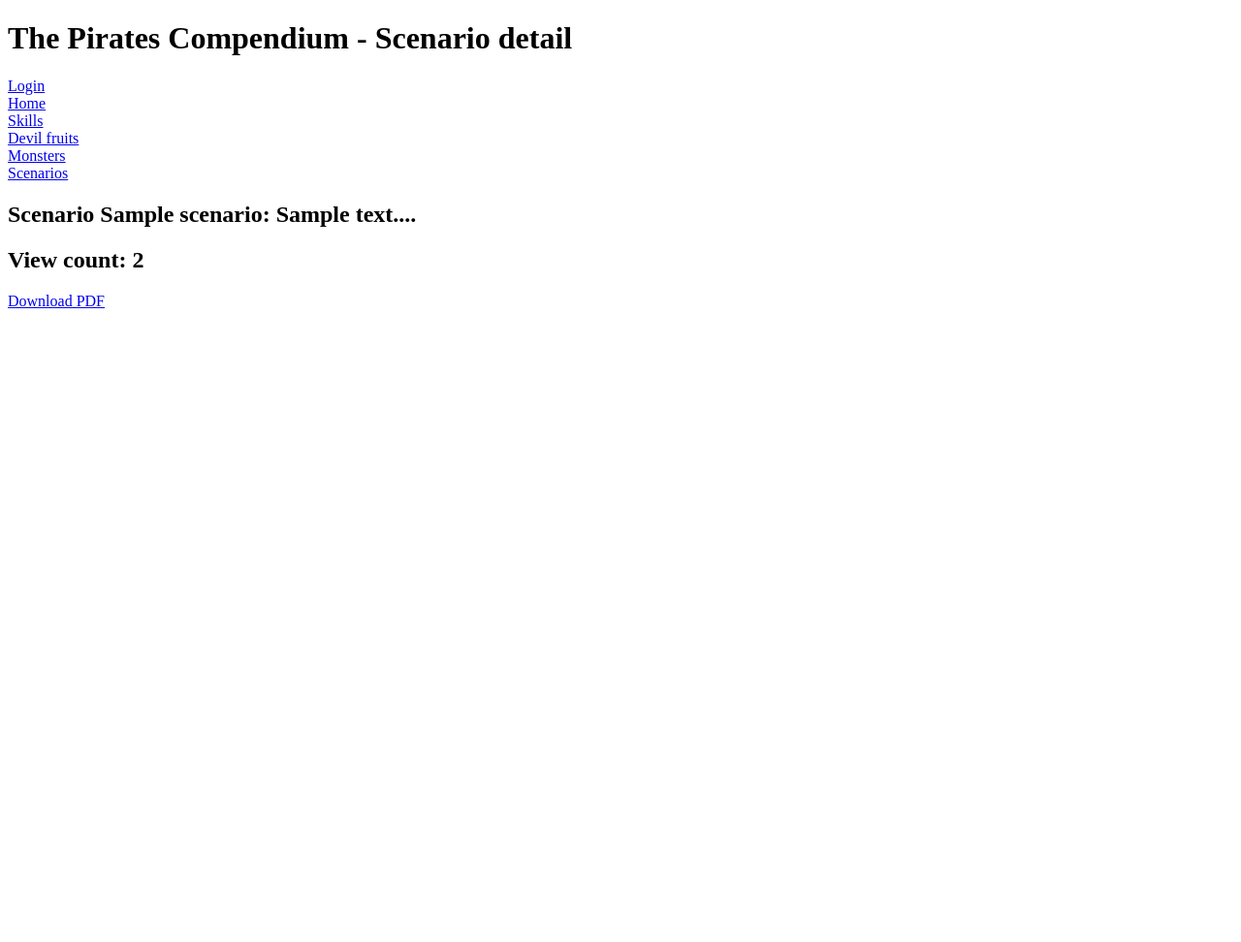
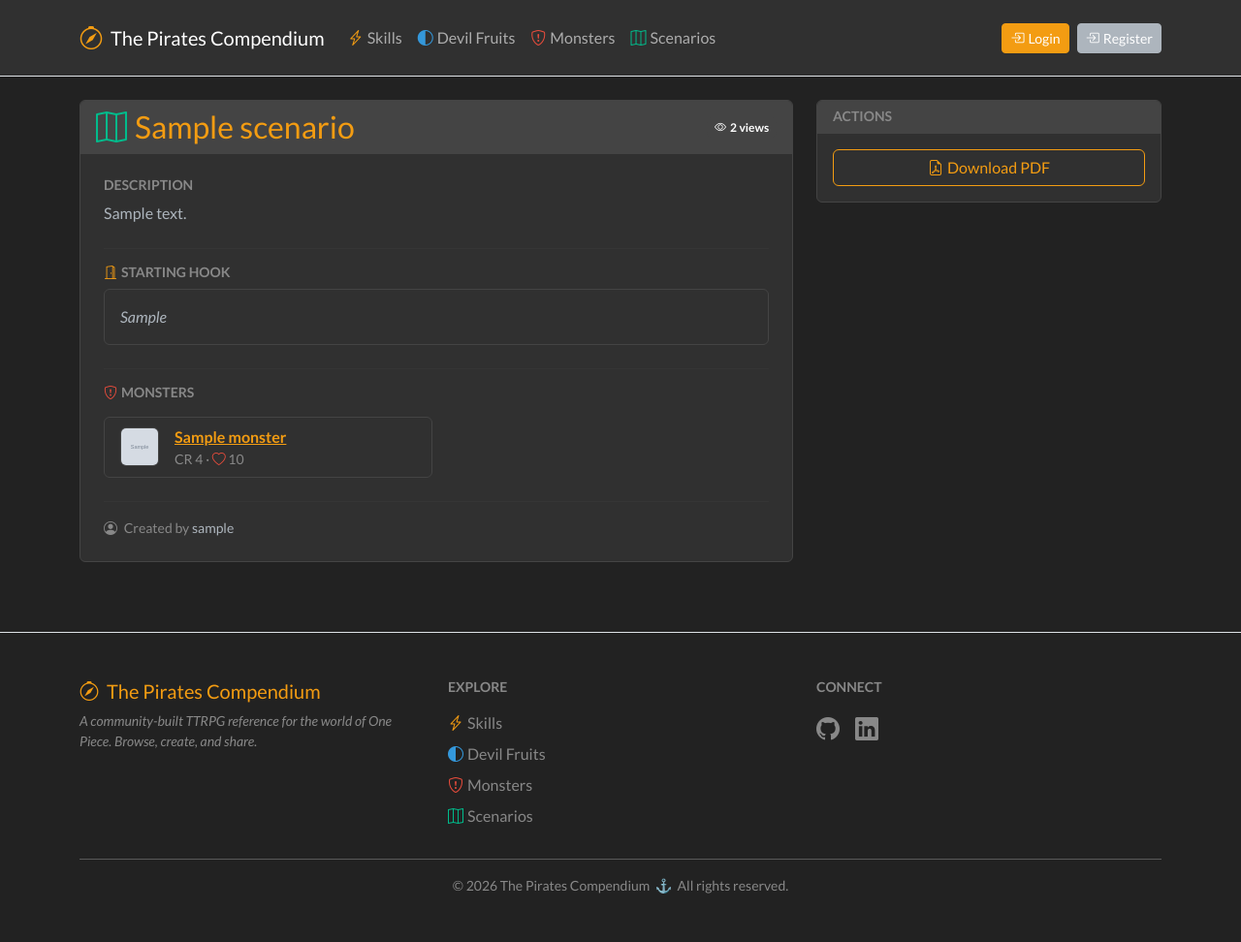
Before and after one commit to SerhiiHryniuk/the-pirates-compendium, a Django app: a page that uses templates/compendium/scenarios_templates/scenario_detail.html in a window 1280 px wide. Shown: the whole page at 97% size. Before the commit the page ends 318 px from the top, so only its background shows below. Run offline with Django 5.2, Linux system fonts and the light colour scheme; tables that the repository leaves empty hold one stand-in row (values such as "Sample post"); grey boxes marked "Sample" are stand-in pictures; some libraries are stand-ins or nearby versions.

Commit message:
style: add styles to scenario detail page

```diff
--- a/templates/compendium/scenarios_templates/scenario_detail.html
+++ b/templates/compendium/scenarios_templates/scenario_detail.html
@@ -1,35 +1,109 @@
-<!DOCTYPE html>
-<html lang="en">
-<head>
-  <meta charset="UTF-8">
-  <title>The Pirates Compendium - Scenario detail</title>
-</head>
-<body>
-  <h1>The Pirates Compendium - Scenario detail</h1>
-  {% if user.is_authenticated %}
-    <p>User: {{ user.username }}</p>
-    <form action="{% url "logout" %}" method=post>
-      {% csrf_token %}
-      <input type="hidden" name="next" value="{{ request.path }}" />
-      <button type="submit">Logout</button>
-    </form>
-  {% else %}
-    <a href="{% url "login" %}">Login</a>
-  {% endif %}
-  <br>
-  <a href="{% url "compendium:index" %}">Home</a>
-  <br>
-  <a href="{% url "compendium:skill_list" %}">Skills</a>
-  <br>
-  <a href="{% url "compendium:devil_fruit_list" %}">Devil fruits</a>
-  <br>
-  <a href="{% url "compendium:monster_list" %}">Monsters</a>
-  <br>
-  <a href="{% url "compendium:scenario_list" %}">Scenarios</a>
-  <h2>Scenario {{ scenario_detail }}</h2>
-  <h2>View count: {{ scenario_detail.view_count }}</h2>
-  <a href="{% url "compendium:scenario_pdf" slug=scenario_detail.slug %}" target="_blank">
-    Download PDF
-  </a>
-</body>
-</html>
+{% extends "compendium/base.html" %}
+
+{% block title %}{{ scenario_detail.title }} — The Pirates Compendium{% endblock %}
+
+{% block content %}
+
+  <div class="row g-4">
+
+    <div class="col-lg-8">
+      <div class="card border-secondary">
+
+        <div class="card-header border-secondary d-flex justify-content-between align-items-center">
+          <h3 class="mb-0 text-warning">
+            <i class="bi bi-map me-2 text-success"></i>{{ scenario_detail.title }}
+          </h3>
+          <span class="badge bg-secondary">
+            <i class="bi bi-eye me-1"></i>{{ scenario_detail.view_count }} views
+          </span>
+        </div>
+
+        <div class="card-body p-4">
+
+          <h6 class="text-uppercase text-muted small fw-bold mb-2">Description</h6>
+          <p class="text-light mb-4">{{ scenario_detail.description }}</p>
+
+          <hr class="border-secondary">
+
+          <h6 class="text-uppercase text-muted small fw-bold mb-2">
+            <i class="bi bi-door-open me-1 text-warning"></i>Starting Hook
+          </h6>
+          <div class="card border-secondary bg-transparent p-3 mb-4">
+            <p class="text-light fst-italic mb-0">{{ scenario_detail.starting_hook }}</p>
+          </div>
+
+          <hr class="border-secondary">
+
+          {% if scenario_detail.monsters.exists %}
+            <h6 class="text-uppercase text-muted small fw-bold mb-3">
+              <i class="bi bi-shield-exclamation me-1 text-danger"></i>Monsters
+            </h6>
+            <div class="row g-2 mb-4">
+              {% for monster in scenario_detail.monsters.all %}
+                <div class="col-sm-6">
+                  <div class="card border-secondary">
+                    <div class="card-body d-flex align-items-center gap-3 py-2 px-3">
+                      {% if monster.image %}
+                        <img
+                          src="{{ monster.image.url }}"
+                          alt="{{ monster.name }}"
+                          class="rounded border border-secondary flex-shrink-0"
+                          style="width: 40px; height: 40px; object-fit: cover;"
+                        >
+                      {% endif %}
+                      <div>
+                        <a href="{% url 'compendium:monster_detail' slug=monster.slug %}"
+                           class="text-warning fw-semibold">
+                          {{ monster.name }}
+                        </a>
+                        <p class="text-muted small mb-0">
+                          CR {{ monster.challenge_rating }}
+                          ·
+                          <i class="bi bi-heart text-danger"></i> {{ monster.health_points }}
+                        </p>
+                      </div>
+                    </div>
+                  </div>
+                </div>
+              {% endfor %}
+            </div>
+            <hr class="border-secondary">
+          {% endif %}
+
+          <p class="text-muted small mb-0">
+            <i class="bi bi-person-circle me-1"></i>
+            Created by <span class="text-light">{{ scenario_detail.author.username }}</span>
+          </p>
+
+        </div>
+      </div>
+    </div>
+
+    <div class="col-lg-4">
+      <div class="card border-secondary">
+        <div class="card-header border-secondary">
+          <h6 class="mb-0 text-muted text-uppercase small fw-bold">Actions</h6>
+        </div>
+        <div class="card-body d-grid gap-2">
+          <a href="{% url 'compendium:scenario_pdf' slug=scenario_detail.slug %}"
+             target="_blank"
+             class="btn btn-outline-warning">
+            <i class="bi bi-file-earmark-pdf me-1"></i>Download PDF
+          </a>
+          {% if user == scenario_detail.author %}
+            <a href="{% url 'compendium:scenario_update' slug=scenario_detail.slug %}"
+               class="btn btn-outline-light">
+              <i class="bi bi-pencil me-1"></i>Edit Scenario
+            </a>
+            <a href="{% url 'compendium:scenario_delete' slug=scenario_detail.slug %}"
+               class="btn btn-outline-danger">
+              <i class="bi bi-trash me-1"></i>Delete Scenario
+            </a>
+          {% endif %}
+        </div>
+      </div>
+    </div>
+
+  </div>
+
+{% endblock %}
```
